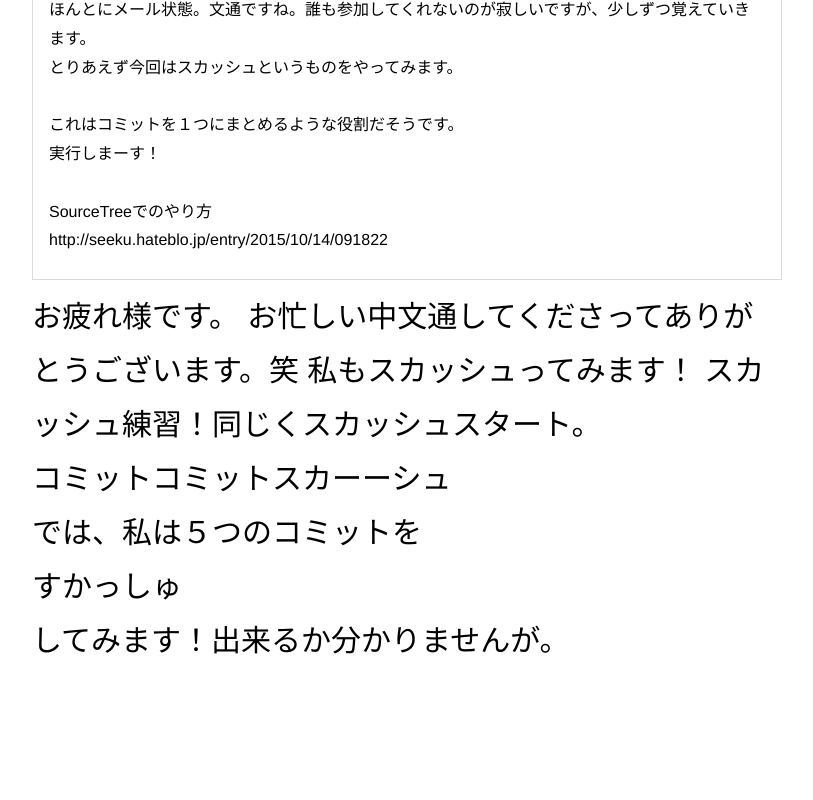
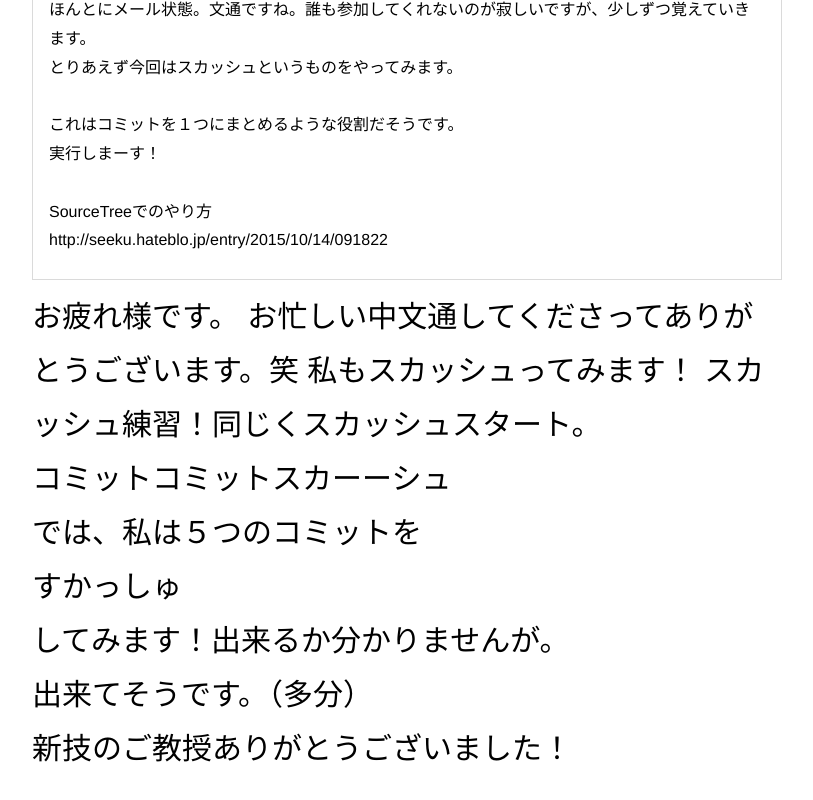
Before and after one commit to moriyamaharuka/test_team_practice, a plain HTML site: page view/index.html in a window 1280 px wide. Shown: the part 3257-4057 px from the top of the page, without its empty margins (233-1046 px from the left). Drawn offline with Linux system fonts and the light colour scheme.

Commit message:
お陰様で私も新技が使えるようになりました。

```diff
--- a/view/index.html
+++ b/view/index.html
@@ -197,7 +197,10 @@
             コミットコミットスカーーシュ<br>
             では、私は５つのコミットを<br>
             すかっしゅ<br>
-            してみます！出来るか分かりませんが。
+            してみます！出来るか分かりませんが。<br>
+            出来てそうです。（多分）<br>
+            新技のご教授ありがとうございました！
+
         </div>
     </section>
 
```
